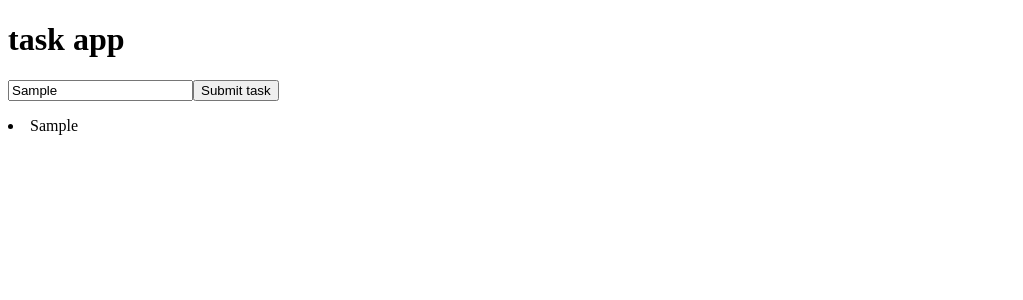
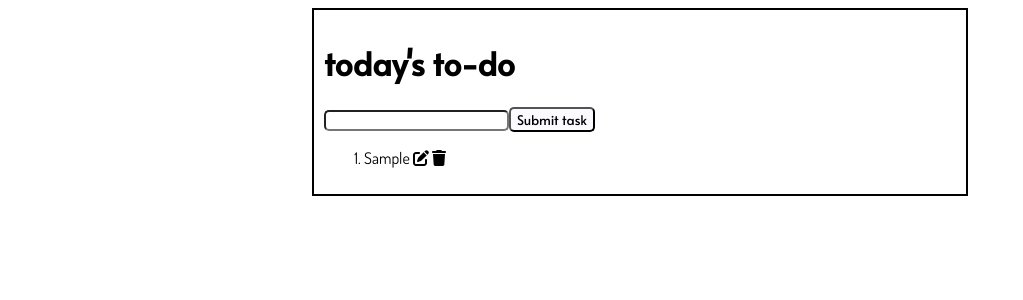
Before and after one commit to a-phu/task-app, a React (Create React App) app: page / in a window 1280 px wide. Both pictures are taken after typing "Sample" into the empty fields and a click on the button "Submit task". Shown: the top 300 px of the page, without its empty margins (0-1023 px from the left). Built offline with nearby package versions, Linux system fonts and the light colour scheme.

Commit message:
adding css styling

```diff
--- /dev/null
+++ b/babel-plugin-macros.config.js
@@ -0,0 +1,5 @@
+module.exports = {
+    'fontawesome-svg-core': {
+      'license': 'free'
+    }
+  }
--- /dev/null
+++ b/babel.config.js
@@ -0,0 +1,5 @@
+module.exports = function (api) {
+    return {
+      plugins: ['macros'],
+    }
+  }
--- a/public/index.html
+++ b/public/index.html
@@ -24,7 +24,12 @@
       work correctly both with client-side routing and a non-root public URL.
       Learn how to configure a non-root public URL by running `npm run build`.
     -->
+    <link rel="preconnect" href="https://fonts.googleapis.com">
+    <link rel="preconnect" href="https://fonts.gstatic.com" crossorigin>
+    <link href="https://fonts.googleapis.com/css2?family=Alata&family=Dosis&display=swap" rel="stylesheet">
+    <link href="https://fonts.googleapis.com/css2?family=Dosis&display=swap" rel="stylesheet">
     <title>React App</title>
+    <script src="https://kit.fontawesome.com/21183f9437.js" crossorigin="anonymous"></script>
   </head>
   <body>
     <noscript>You need to enable JavaScript to run this app.</noscript>
--- /dev/null
+++ b/src/App.css
@@ -0,0 +1,27 @@
+.App {
+    margin: auto;
+    width: 50%;
+    border: 2px solid black;
+    padding: 10px;
+    font-family: 'Alata', sans-serif;
+    /* display:flex; */
+}
+
+button{
+    /* display: flex; */
+    background-color: #FAFAFF;
+    border-radius: 5px;
+    font-family: 'Alata', sans-serif;
+}
+
+button:hover{
+    transform: scale(1.05);
+}
+
+.icon-button:hover{
+    transform: scale(1.05);
+}
+
+input{
+    border-radius: 5px;
+}
--- a/src/App.js
+++ b/src/App.js
@@ -5,7 +5,12 @@
 
 
 import {useState} from 'react';
-import { isAccordionItemSelected } from 'react-bootstrap/esm/AccordionContext';
+// import { isAccordionItemSelected } from 'react-bootstrap/esm/AccordionContext';
+import Overview from './components/Overview';
+import {v4 as uuid} from 'uuid';
+import { FontAwesomeIcon } from '@fortawesome/react-fontawesome';
+import { faHeart } from '@fortawesome/free-solid-svg-icons';
+import './App.css';
 
 function App() {
   const [task, setTask] = useState('');
@@ -13,26 +18,35 @@ function App() {
 
   const submitTask = () => {
     console.log("tasks before:", taskList);
-    setTaskList(oldTaskList => [...oldTaskList, task]);
+    setTaskList(oldTaskList => [...oldTaskList, {id: uuid(), text: task}]);
     console.log("tasks after:", taskList);
+    //clear input after submission
+    setTask('');
   }
 
+
+  //makes submission a form
+  //allows for button to be used via click or enter button press
+  const onFormSubmit = (e) => {
+    //this prevents default state to refresh the page
+    //each time s/t is submitted
+    e.preventDefault();
+  }
+  const heart = <FontAwesomeIcon icon={faHeart} />
+
   return (
-    <div>
-      <h1>task app</h1>
+    <div className="App">
+      <h1>today's to-do</h1>
+      <form onSubmit = {onFormSubmit}>
         <input
           value = {task}
+          type="text"
           onInput={e => setTask(e.target.value)}
         />
         {console.log("task entered: ", task)}
-
-        <button onClick = {submitTask}>Submit task</button>
-        <p>
-          {taskList.map((task,index) => {
-            //need to explicitly return
-            return <li key={index}>{task}</li>
-          })}
-        </p>
+        <button type = "submit" onClick = {submitTask}>Submit task</button>
+      </form>
+      <Overview taskList = {taskList} setTaskList = {setTaskList}/>
     </div>
   );
 }
--- /dev/null
+++ b/src/components/Overview.css
@@ -0,0 +1,8 @@
+/* .Overview{
+    text-align: center;
+} */
+
+ol{
+    display:inline-block;
+    font-family: 'Dosis', sans-serif;
+}
--- a/src/components/Overview.js
+++ b/src/components/Overview.js
@@ -1 +1,37 @@
 /*render tasks in this file*/
+//need to import react or else will have uncaught ref error "react not defined"
+import React from 'react';
+import './Overview.css';
+import { FontAwesomeIcon } from '@fortawesome/react-fontawesome'
+import { faTrash } from '@fortawesome/free-solid-svg-icons'
+import { faPenToSquare } from '@fortawesome/free-solid-svg-icons'
+
+const Overview = (props) => {
+    // const deleteIcon = <FontAwesomeIcon icon="fa-solid fa-trash" />;
+    // const {taskList} = props;
+
+    return(
+
+        <ol>
+            {props.taskList.map((task, index) => {
+                //only return what you need to return
+                //do not return a console log or else program thinks
+                //task.id is not unique
+                // console.log("task id: ", task.id)
+                return (
+                    <li key={task.id}>
+                        {task.text+" "}
+                        <FontAwesomeIcon className="icon-button" icon={faPenToSquare} />
+                        {" "}
+                        <FontAwesomeIcon className="icon-button" icon={faTrash} onClick = {
+                          () => {props.setTaskList(props.taskList.filter((a) => task.id !== a.id));}
+                        }/>
+                    </li>
+
+                );
+            })}
+        </ol>
+    );
+}
+
+export default Overview;
```
Also changed, not shown: package.json (+8 -1 lines), 1 other file (tests, documents, lock files or other folders).
